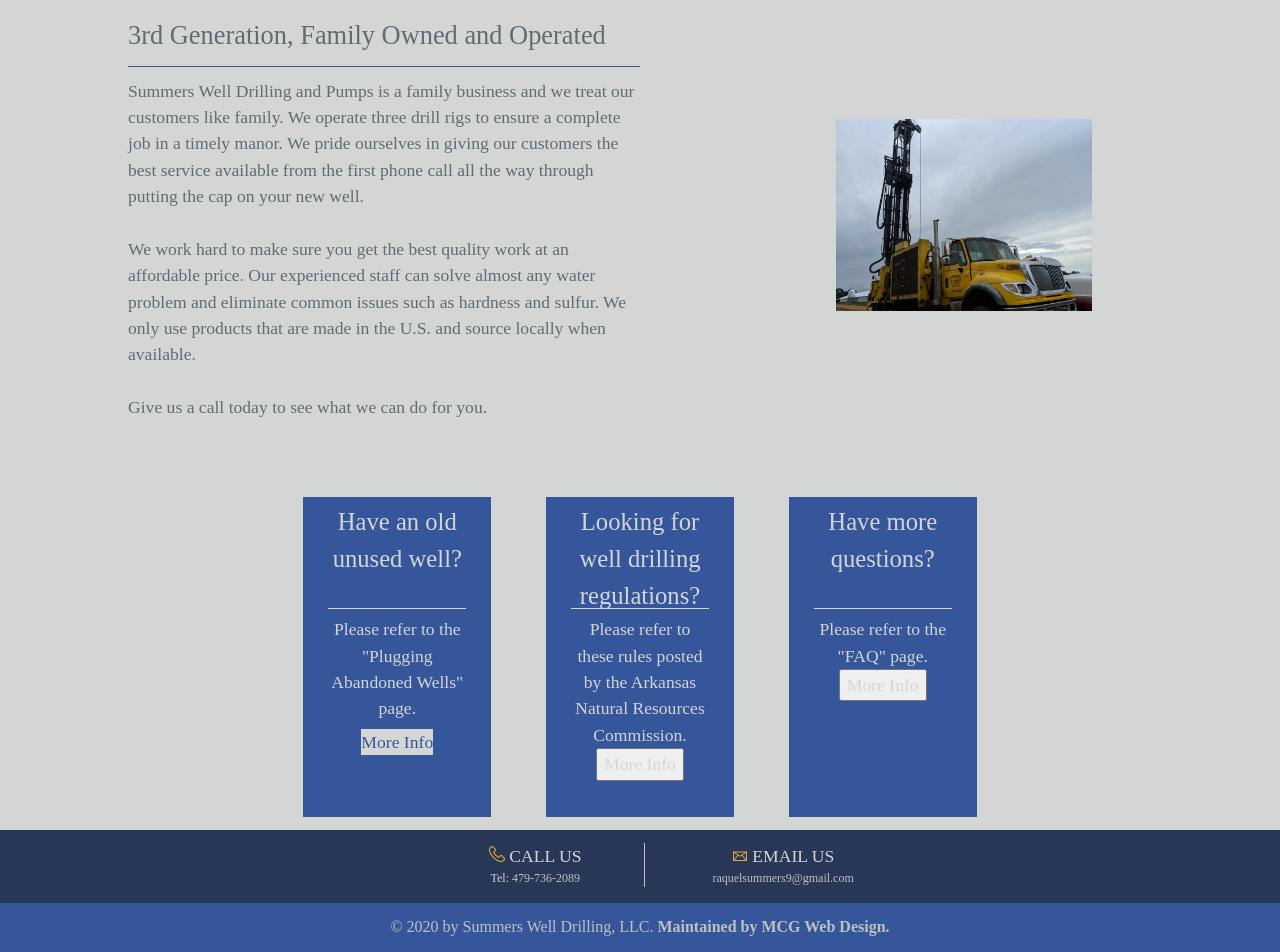
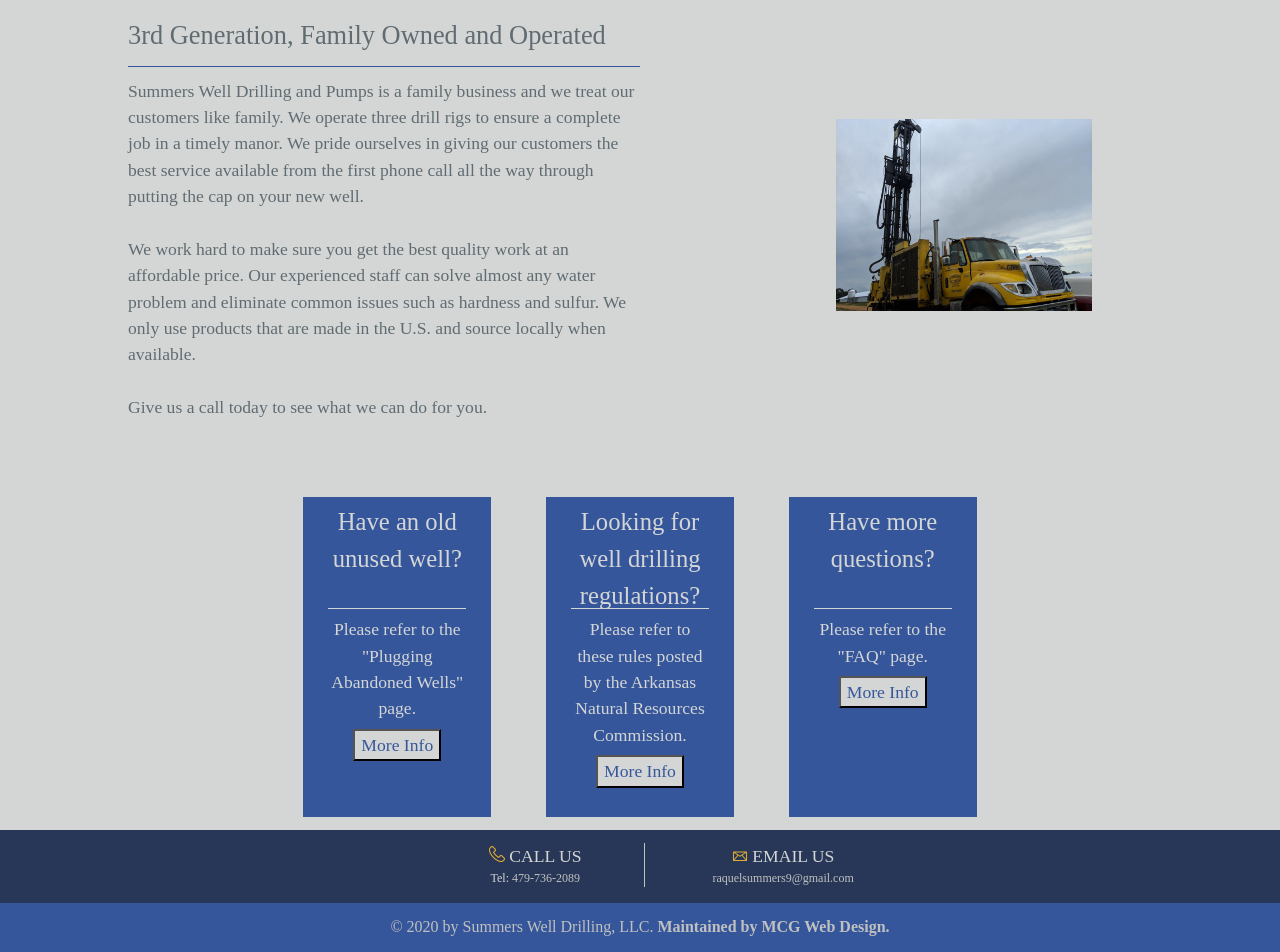
Before and after one commit to jamess999888/SummersDrilling, a Jekyll site: the page built from index.md, in a window 1280 px wide. Shown: the part 846-1798 px from the top of the page. Built offline with Jekyll 4.4.1, drawn with Linux system fonts in a browser that asks for light colours; our own code applies the rules of GitHub Pages for plain Markdown files.

Commit message:
messing with buttons

```diff
--- a/css/style.css
+++ b/css/style.css
@@ -1216,12 +1216,10 @@ ul.topnav li.right {
     color: #D4D6D5;
 }
 
-.bottom-block-link a {
+.bottom-block-link button {
     background-color: #D4D6D5;
     color: #36569B;
     margin-top: 5%;
-    appearance: button;
-    text-decoration: none;
 }
 
 .bottom-block-link-content {
--- a/index.md
+++ b/index.md
@@ -76,7 +76,7 @@
 						<div class="bottom-block-link-content">
 							Please refer to the "Plugging Abandoned Wells" page.
 						</div>
-							<a  href="{{ 'abandonedWells' | relative_url }}">More Info</a>
+							<a  href="{{ 'abandonedWells' | relative_url }}"><button>More Info</button></a>
 					</div>
 					<div class="bottom-block-link">
 						<h2 class="bottom-block-link-header">
```
